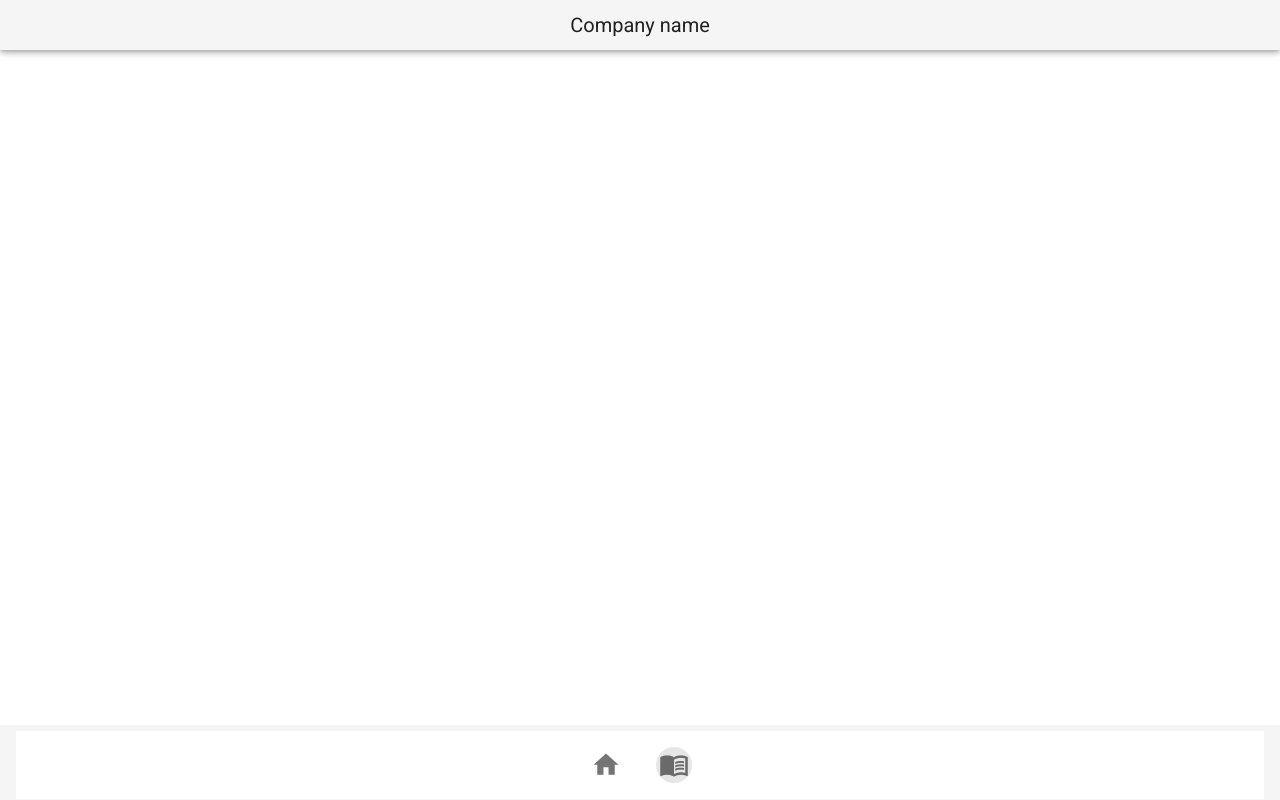
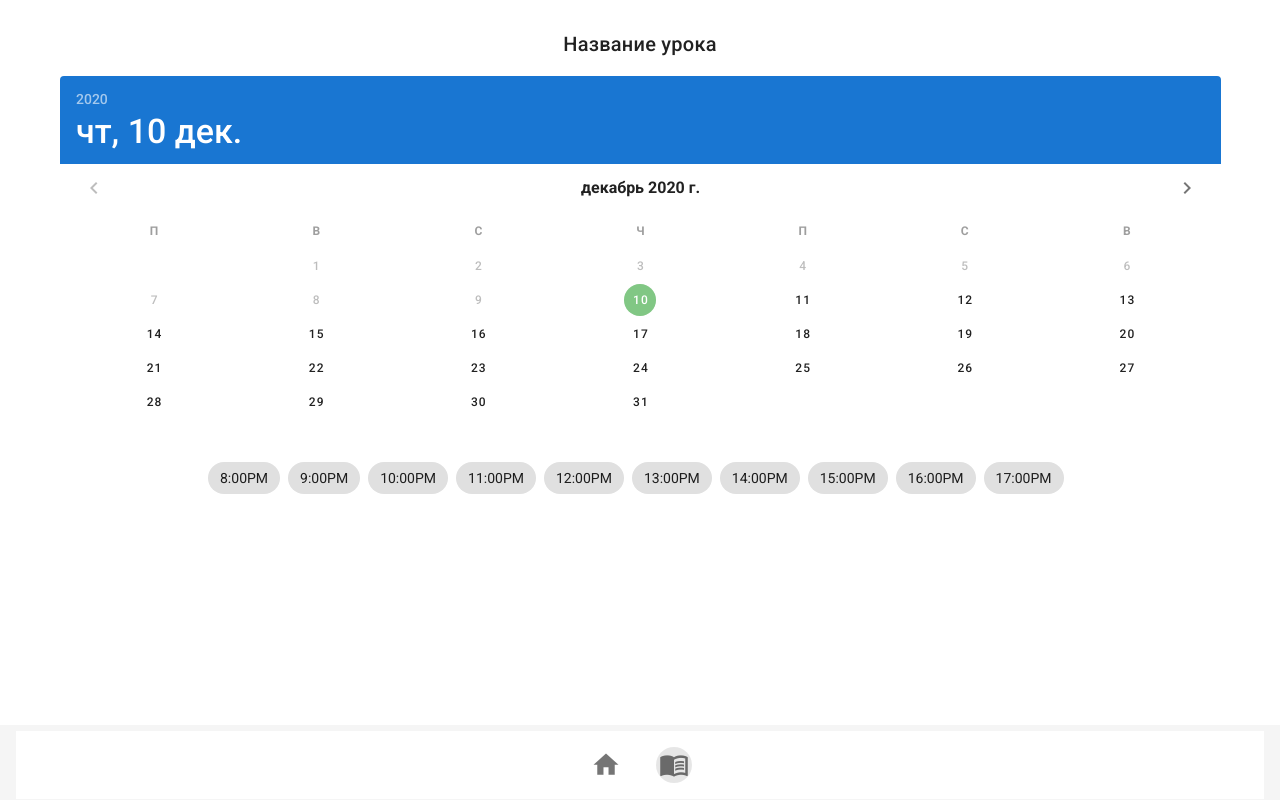
Before and after one commit to leonidstrelok/TTSchoolUI, a Nuxt app: page /lessons/1 in a window 1280 px wide. Before the commit this address had no page. Built offline with nearby package versions, Linux system fonts and the light colour scheme.

Commit message:
added lesson by id page

```diff
--- /dev/null
+++ b/components/lessons/lesson-card.vue
@@ -0,0 +1,59 @@
+<template>
+  <v-card :loading="loading" class="mx-auto my-12" max-width="374">
+    <template slot="progress">
+      <v-progress-linear color="deep-purple" height="10" indeterminate></v-progress-linear>
+    </template>
+
+    <v-img height="250" src="https://cdn.vuetifyjs.com/images/cards/cooking.png"></v-img>
+
+    <v-card-title>{{lesson.name}}</v-card-title>
+
+    <v-card-text>
+      <v-row align="center" class="mx-0"></v-row>
+
+      <div>{{lesson.description}}</div>
+    </v-card-text>
+
+    <v-divider class="mx-4"></v-divider>
+
+    <!-- <v-card-title>Tonight's availability</v-card-title>
+
+    <v-card-text>
+      <v-chip-group v-model="selection" active-class="deep-purple accent-4 white--text" column>
+        <v-chip>5:30PM</v-chip>
+        <v-chip>7:30PM</v-chip>
+        <v-chip>8:00PM</v-chip>
+        <v-chip>9:00PM</v-chip>
+      </v-chip-group>
+    </v-card-text> -->
+
+    <v-card-actions>
+      <v-btn color="deep-purple lighten-2" text :to="'lessons/'+lesson.id">Reserve</v-btn>
+    </v-card-actions>
+  </v-card>
+</template>
+
+<script>
+export default {
+  props: {
+    lesson: {
+      type: Object
+    }
+  },
+  data: () => ({
+    loading: false,
+    selection: 1
+  }),
+
+  methods: {
+    reserve() {
+      this.loading = true;
+
+      setTimeout(() => (this.loading = false), 2000);
+    }
+  }
+};
+</script>
+
+<style>
+</style>
--- a/layouts/default.vue
+++ b/layouts/default.vue
@@ -1,8 +1,8 @@
 <template>
   <v-app light>
-    <my-header />
+    <!-- <my-header /> -->
     <v-main>
-      <v-content >
+      <v-content>
         <v-container>
           <nuxt />
         </v-container>
@@ -18,7 +18,7 @@ import MyFooter from "~/components/main-component/my-footer.vue";
 export default {
   components: {
     MyHeader,
-    MyFooter,
+    MyFooter
   },
   data() {
     return {
@@ -28,8 +28,14 @@ export default {
       miniVariant: false,
       right: true,
       rightDrawer: false,
-      title: "Vuetify.js",
+      title: "Vuetify.js"
     };
-  },
+  }
 };
 </script>
+
+<style lang="scss" scoped>
+.v-main .v-content {
+  padding: 0 0 30px 0 !important;
+}
+</style>
--- /dev/null
+++ b/pages/lessons/_id.vue
@@ -0,0 +1,65 @@
+<template>
+  <div class="lesson_id_wrapper">
+    <v-card-title>Название урока</v-card-title>
+    <!-- :disabled="true" -->
+    <v-date-picker
+      :min="now"
+      first-day-of-week="1"
+      locale="ru"
+      v-model="date"
+      color="green lighten-1"
+      full-width
+      header-color="primary"
+    ></v-date-picker>
+
+    <!-- <v-date-picker v-model="date" class="mt-4"></v-date-picker> -->
+    <div class="time_wrapper">
+      <v-chip-group active-class="deep-purple accent-4 white--text" column>
+        <v-chip>8:00PM</v-chip>
+        <v-chip>9:00PM</v-chip>
+        <v-chip>10:00PM</v-chip>
+        <v-chip>11:00PM</v-chip>
+        <v-chip>12:00PM</v-chip>
+        <v-chip>13:00PM</v-chip>
+        <v-chip>14:00PM</v-chip>
+        <v-chip>15:00PM</v-chip>
+        <v-chip>16:00PM</v-chip>
+        <v-chip>17:00PM</v-chip>
+      </v-chip-group>
+    </div>
+  </div>
+</template>
+
+
+<script>
+export default {
+  data() {
+    return {
+      date: new Date().toISOString().substr(0, 10)
+    };
+  },
+  computed: {
+    now() {
+      let today = new Date();
+      return today.toISOString().substring(0, 10);
+    }
+  },
+  created() {
+    console.log(this.$route.params);
+  }
+};
+</script>
+
+
+<style lang="scss">
+.lesson_id_wrapper {
+  display: flex;
+  align-items: center;
+  justify-content: center;
+  flex-direction: column;
+}
+.time_wrapper {
+  display: flex;
+  justify-content: center;
+}
+</style>
--- a/pages/lessons/index.vue
+++ b/pages/lessons/index.vue
@@ -1,24 +1,35 @@
 <template>
   <div>
     <v-row>
-      <v-col v-for="n in 24" :key="n" cols="4" xs="14">
-        <v-hover v-slot="{ hover }">
-          <v-card class="lesson" height="200">
-            <v-expand-transition>
-              <div
-                v-if="hover"
-                class="d-flex transition-fast-in-fast-out orange darken-2 v-card--reveal display-3 white--text"
-                style="height: 100%"
-              >
-                <div class="subtitle-1">Здесь что нибудь напишем</div>
-              </div>
-            </v-expand-transition>
-          </v-card>
-        </v-hover>
+      <v-col v-for="lesson in lessons" :key="lesson.id" cols="12" sm="6" xs="12" lg="4" xl="3">
+        <LessonCard :lesson="lesson" />
       </v-col>
     </v-row>
   </div>
 </template>
+
+<script>
+import LessonCard from "~/components/lessons/lesson-card.vue";
+export default {
+  components: { LessonCard },
+  data() {
+    return {
+      lessons: [
+        {
+          id: 1,
+          name: "Уроки вождения",
+          description: "Описание уроков вождения"
+        },
+        {
+          id: 2,
+          name: "Уроки английского языка",
+          description: "Описание уроков английского языка"
+        }
+      ]
+    };
+  }
+};
+</script>
 
 
 
@@ -30,7 +41,15 @@
   opacity: 0.5;
   position: absolute;
   font-size: 16px;
+  z-index: 100;
   width: 100%;
   cursor: pointer;
 }
+.lesson {
+  position: relative;
+  z-index: 1;
+}
+.subtitle-1 {
+  padding: 10px;
+}
 </style>
```
